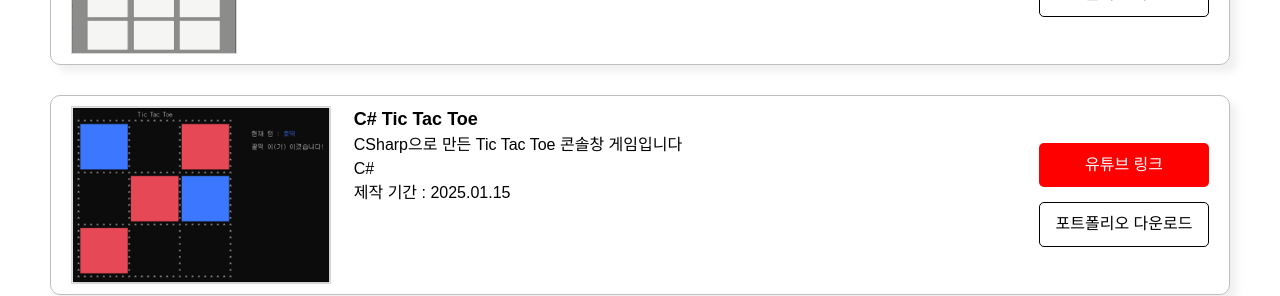
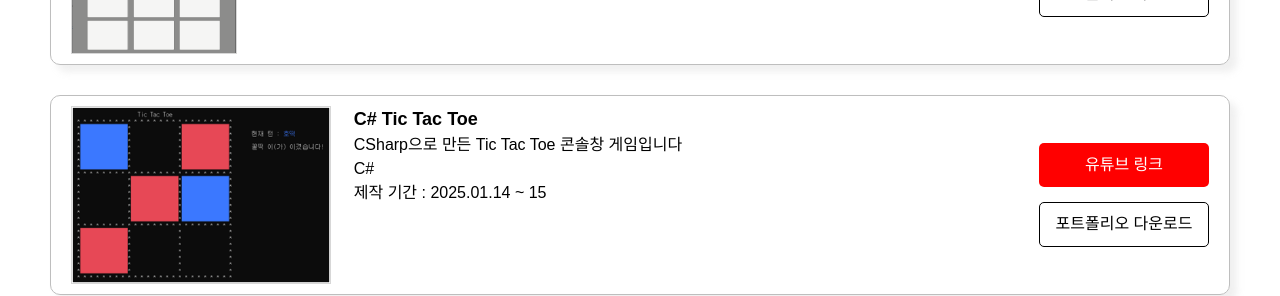
Before and after one commit to jjontteok/MyResumePage, a Next.js app: page /portfolio in a window 1280 px wide. Shown: the part 880-1176 px from the top of the page. Built offline with nearby package versions, Linux system fonts and the light colour scheme.

Commit message:
C# Tic Tac Toe 날짜 수정

```diff
--- a/src/app/portfolio/page.tsx
+++ b/src/app/portfolio/page.tsx
@@ -45,7 +45,7 @@ export default function PortfolioPage() {
       portfolioName: "CSharpTicTacToe.pdf",
       description: `CSharp으로 만든 Tic Tac Toe 콘솔창 게임입니다`,
       skills: `C#`,
-      duration: `제작 기간 : 2025.01.15`,
+      duration: `제작 기간 : 2025.01.14 ~ 15`,
     },
     {
       title: "JUXTA",
```
